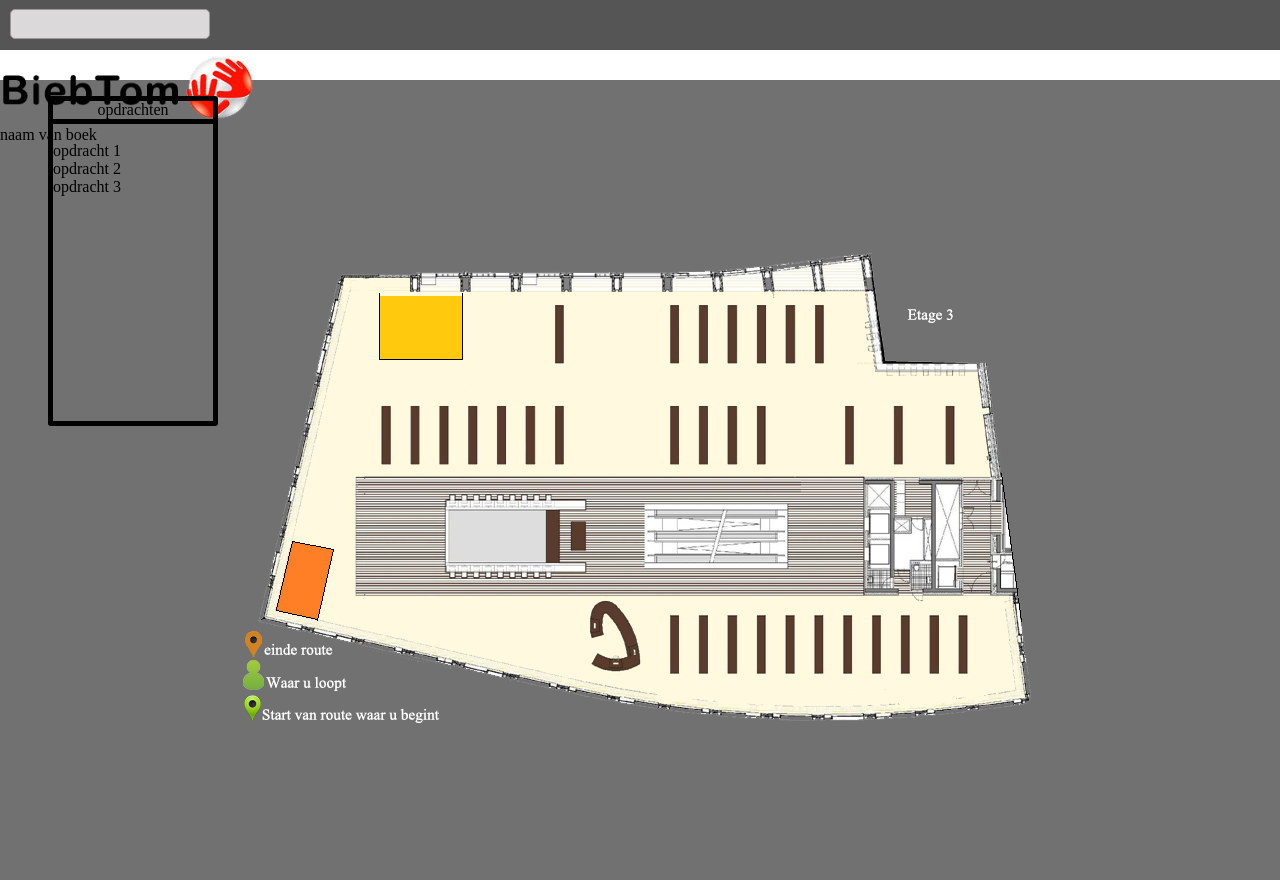
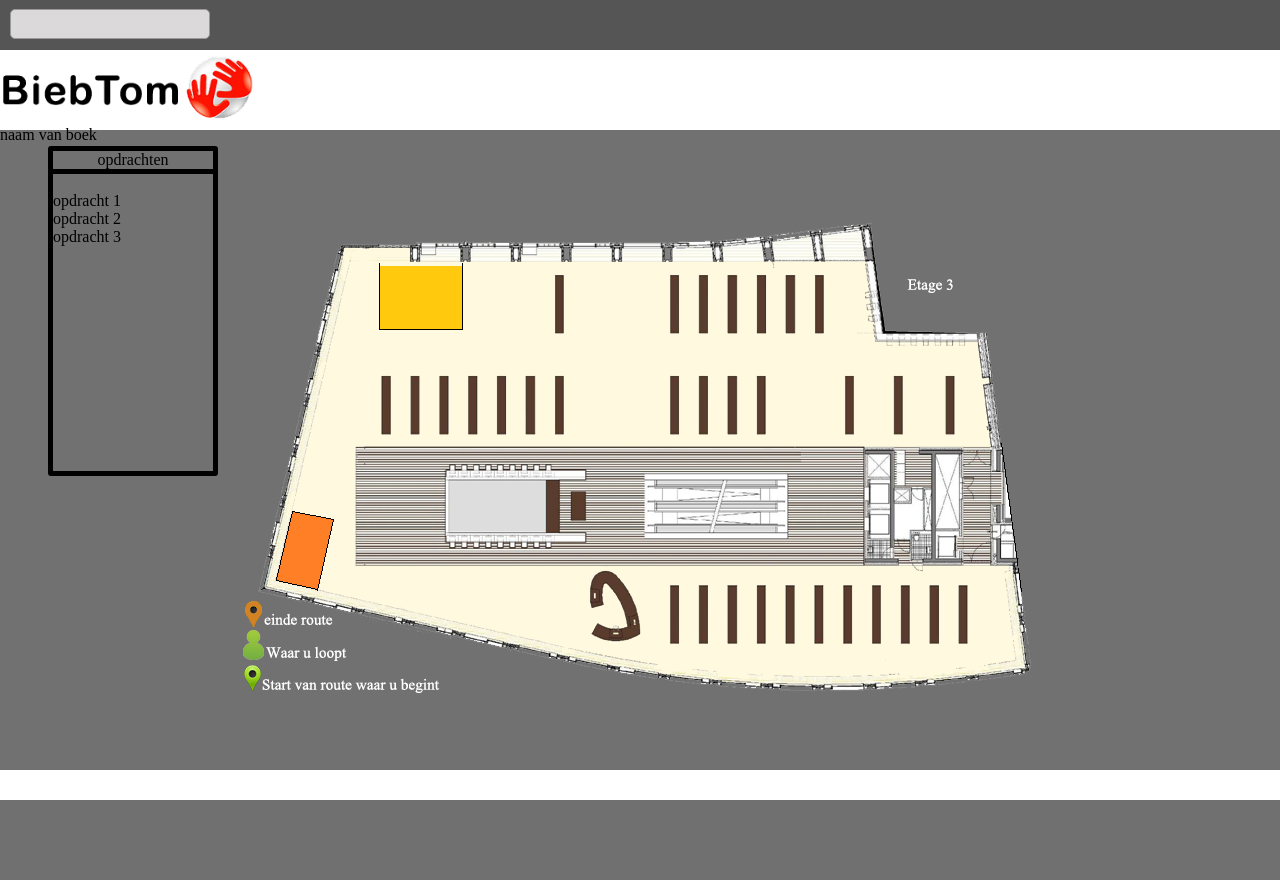
Before and after one commit to ceggaGC/Hackathon, a PHP site: page / in a window 1280 px wide. After the commit the page ends 800 px from the top, so only its background shows below. Run offline with PHP 8.4, Linux system fonts and the light colour scheme.

Commit message:
wijzegingen css

```diff
--- a/biebtom.nl/style.css
+++ b/biebtom.nl/style.css
@@ -3,8 +3,6 @@
 	overflow: hidden;
 }
 #search-bar {
-	z-index: 20;
-	float: left;
 	background-color: #555;
 	height: 50px;
 	width: 100%;
@@ -25,18 +23,14 @@
     width: 100%;
     background-color: rgb(255,255,255);
     height: 80px;
+
 }
 #logo{
     height: 95%;
 }
 
 #page {
-<<<<<<< HEAD
 	height: 80%;
-=======
-	z-index: 10;
-	height: 100%;
->>>>>>> b3da64d526ca8226db1c8eaa62df8adf01f6a72c
 	width: 100%;
 	background-image:url(images/biebtom_leeg.png);
 	background-repeat:no-repeat;
```
